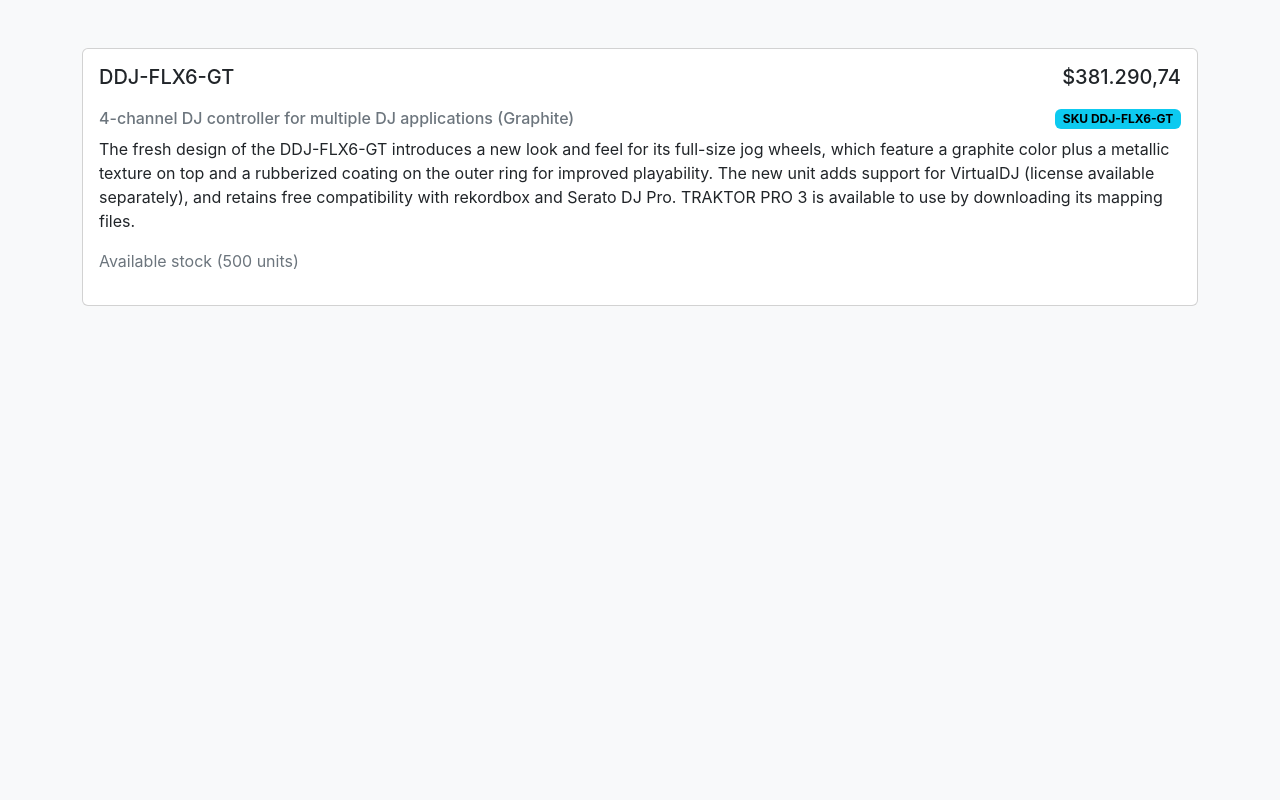
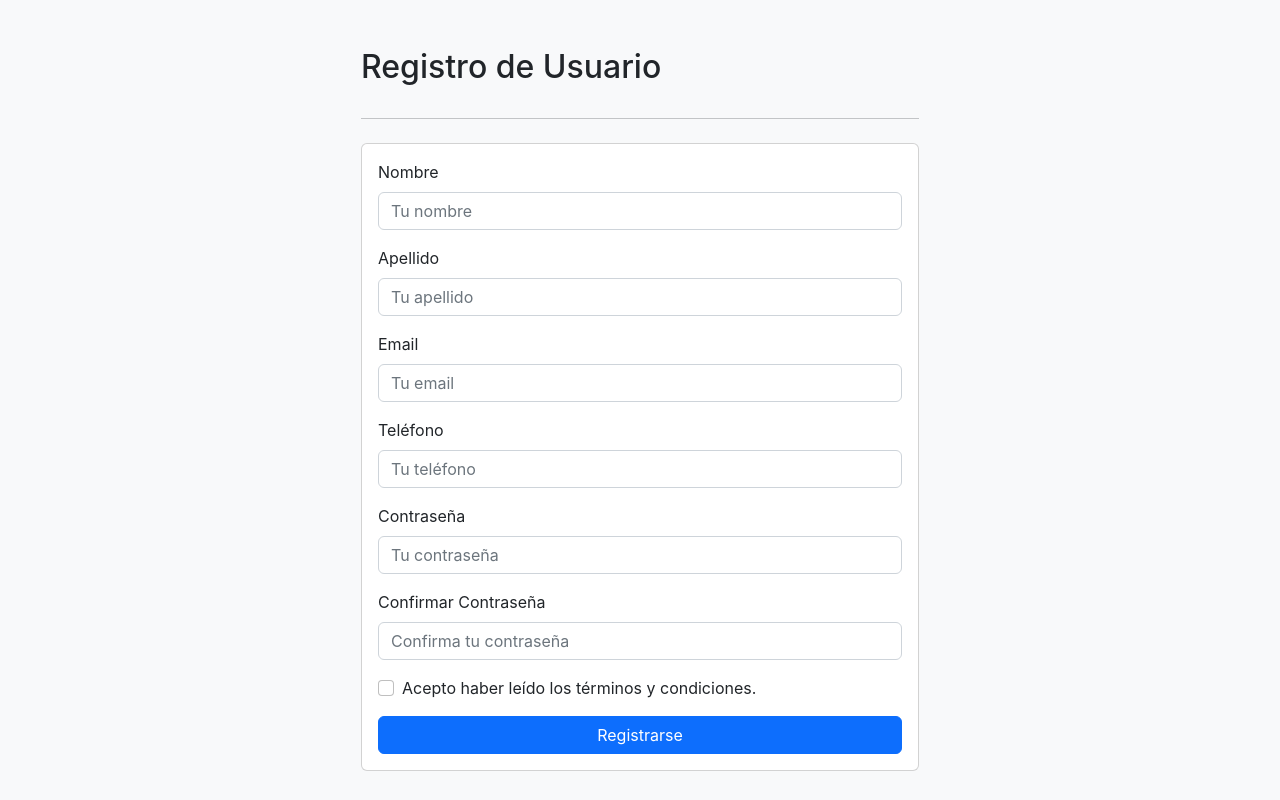
Before and after one commit to nonDeath/utn-react-course, a React (Create React App) app in the folder myapp/: page / in a window 1280 px wide. Built offline with nearby package versions, Linux system fonts and the light colour scheme.

Commit message:
Module 1
Add registration form.

```diff
--- a/myapp/src/App.js
+++ b/myapp/src/App.js
@@ -1,10 +1,10 @@
 import './App.css';
-import ProductDetail from './Pages/ProductDetail';
+import Register from './Pages/Register';
 
 function App() {
   return (
     <div className="App">
-        <ProductDetail />
+        <Register />
     </div>
   );
 }
--- a/myapp/src/Components/Product.jsx
+++ /dev/null
@@ -1,30 +0,0 @@
-import React, { Component } from "react";
-
-class Product extends Component {
-    render() {
-        return (
-            <div className="card">
-                <div className="card-body">
-                    <h5 className="d-flex justify-content-between card-title mb-4">
-                        <span>DDJ-FLX6-GT</span>
-                        <span>$381.290,74</span>
-                    </h5>
-                    <h6 className="d-flex justify-content-between card-subtitle mb-2 text-muted">
-                        4-channel DJ controller for multiple DJ applications (Graphite)
-                        <span className="badge text-bg-info">SKU DDJ-FLX6-GT</span>
-                    </h6>
-                    <p className="card-text">The fresh design of the DDJ-FLX6-GT introduces a new look and feel
-                        for its full-size jog wheels, which feature a graphite color plus a metallic texture on
-                        top and a rubberized coating on the outer ring for improved playability. The new unit adds
-                        support for VirtualDJ (license available separately), and retains free compatibility with
-                        rekordbox and Serato DJ Pro. TRAKTOR PRO 3 is available to use by downloading its mapping files.
-                    </p>
-
-                    <p className="text-muted">Available stock (500 units)</p>
-                </div>
-            </div>
-        );
-    }
-}
-
-export default Product;
--- a/myapp/src/Pages/ProductDetail.jsx
+++ /dev/null
@@ -1,16 +0,0 @@
-import React, {Component} from "react";
-import Product from '../Components/Product';
-
-class ProductDetail extends Component {
-    render() {
-        return (
-            <div className="row">
-                <div className="col">
-                    <Product />
-                </div>
-            </div>
-        );
-    }
-}
-
-export default ProductDetail;
--- /dev/null
+++ b/myapp/src/Pages/Register.jsx
@@ -0,0 +1,54 @@
+import React, {Component} from "react";
+
+class Register extends Component {
+    render() {
+        return (
+            <div className="d-grid gap-2 col-6 mx-auto">
+                <h2>Registro de Usuario</h2>
+                <hr />
+                <div className="card">
+                    <div className="card-body">
+                        <form>
+                            <div className="mb-3">
+                                <label for="first_name" className="form-label">Nombre</label>
+                                <input type="text" className="form-control" id="first_name" name="first_name" placeholder="Tu nombre" />
+                            </div>
+                            <div className="mb-3">
+                                <label for="last_name" className="form-label">Apellido</label>
+                                <input type="text" className="form-control" id="last_name" name="last_name" placeholder="Tu apellido" />
+                            </div>
+                            <div className="mb-3">
+                                <label for="email" className="form-label">Email</label>
+                                <input type="email" className="form-control" id="email" name="email" placeholder="Tu email" />
+                            </div>
+                            <div className="mb-3">
+                                <label for="phone" className="form-label">Teléfono</label>
+                                <input type="text" className="form-control" id="phone" name="phone" placeholder="Tu teléfono" />
+                            </div>
+                            <div className="mb-3">
+                                <label for="password" className="form-label">Contraseña</label>
+                                <input type="password" className="form-control" id="password" name="password" placeholder="Tu contraseña" />
+                            </div>
+                            <div className="mb-3">
+                                <label for="password_confirm" className="form-label">Confirmar Contraseña</label>
+                                <input type="password" className="form-control" id="password_confirm" name="password_confirm" placeholder="Confirma tu contraseña" />
+                            </div>
+                            <div class="mb-3 form-check">
+                                <input class="form-check-input" type="checkbox" value="" id="acccept_tos" />
+                                <label class="form-check-label" for="acccept_tos">
+                                    Acepto haber leído los términos y condiciones.
+                                </label>
+                            </div>
+
+                            <div className="d-grid gap-2">
+                                <button type="submit" className="btn btn-primary btn-block" title="Registrarse">Registrarse</button>
+                            </div>
+                        </form>
+                    </div>
+                </div>
+            </div>
+        );
+    }
+}
+
+export default Register;
```
